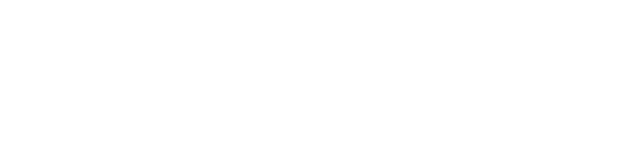
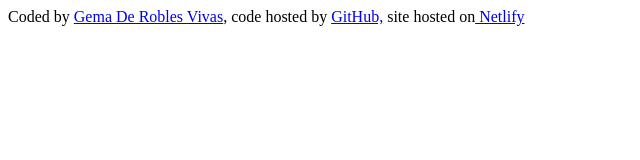
Before and after one commit to cyandy3/project-1, a plain HTML site: page index.html in a window 1280 px wide. Shown: the whole page, without its empty margins (0-640 px from the left). Drawn offline with Linux system fonts and the light colour scheme.

Commit message:
added footer

```diff
--- a/index.html
+++ b/index.html
@@ -6,6 +6,6 @@
     <title>Weather Application</title>
 </head>
 <body>
-
+  <footer> Coded by <a href="https://github.com/cyandy3">Gema De Robles Vivas</a>, code hosted by <a href="https://github.com/">GitHub,</a> site hosted on<a href="https://www.netlify.com/?qgad=669861900644&qgterm=netlify&utm_source=google&utm_term=netlify&utm_campaign=GS_Connect:+Netlify+Brand&utm_medium=paid_search&hsa_acc=3888979506&hsa_cam=20355763121&hsa_grp=154990107550&hsa_ad=669861900644&hsa_src=g&hsa_tgt=kwd-309804753741&hsa_kw=netlify&hsa_mt=b&hsa_net=adwords&hsa_ver=3&gad_source=1&gclid=Cj0KCQjw-r-vBhC-ARIsAGgUO2AZulmby6no9Y5xFNu1S6YonFO2tBYeW2MdKiKx0D32N5LHPMipMRwaAjVuEALw_wcB"> Netlify</a></footer>
 </body>
 </html>
```
